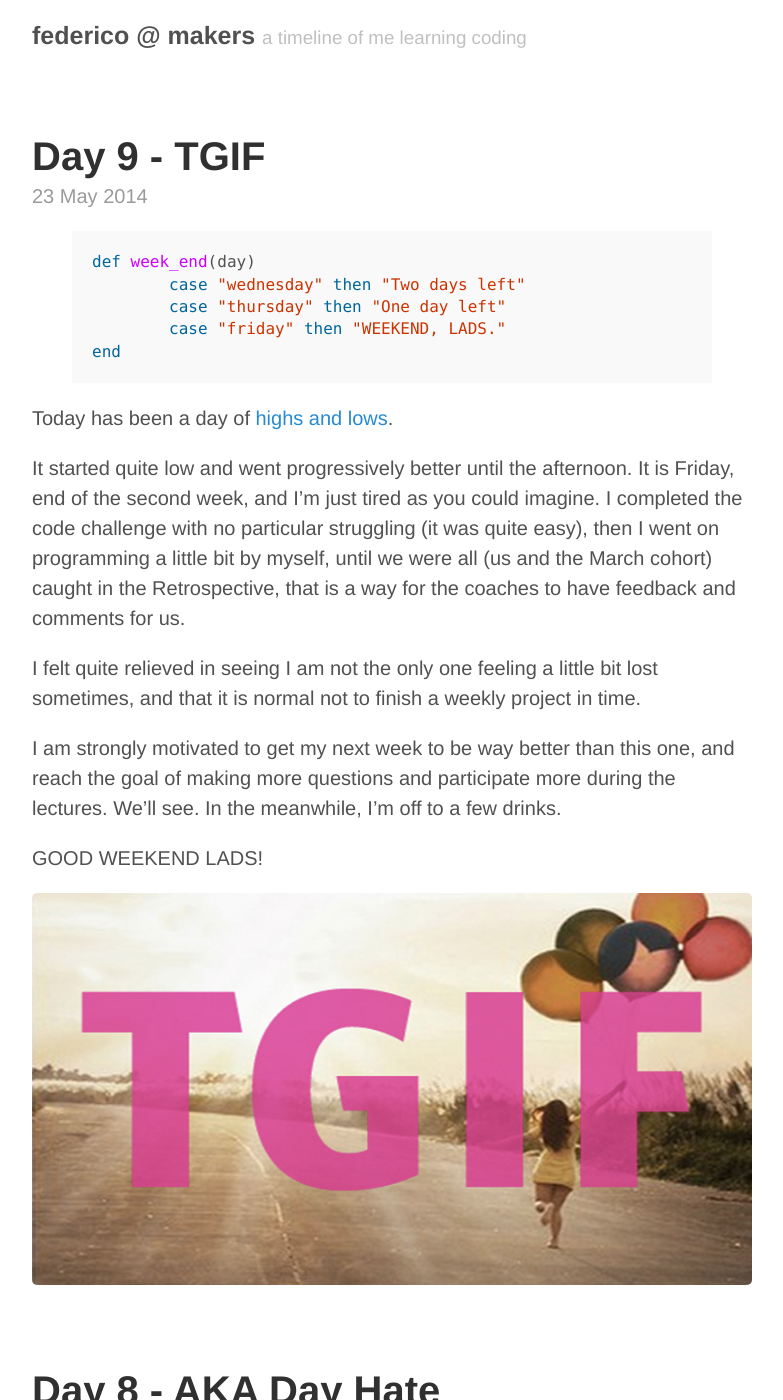
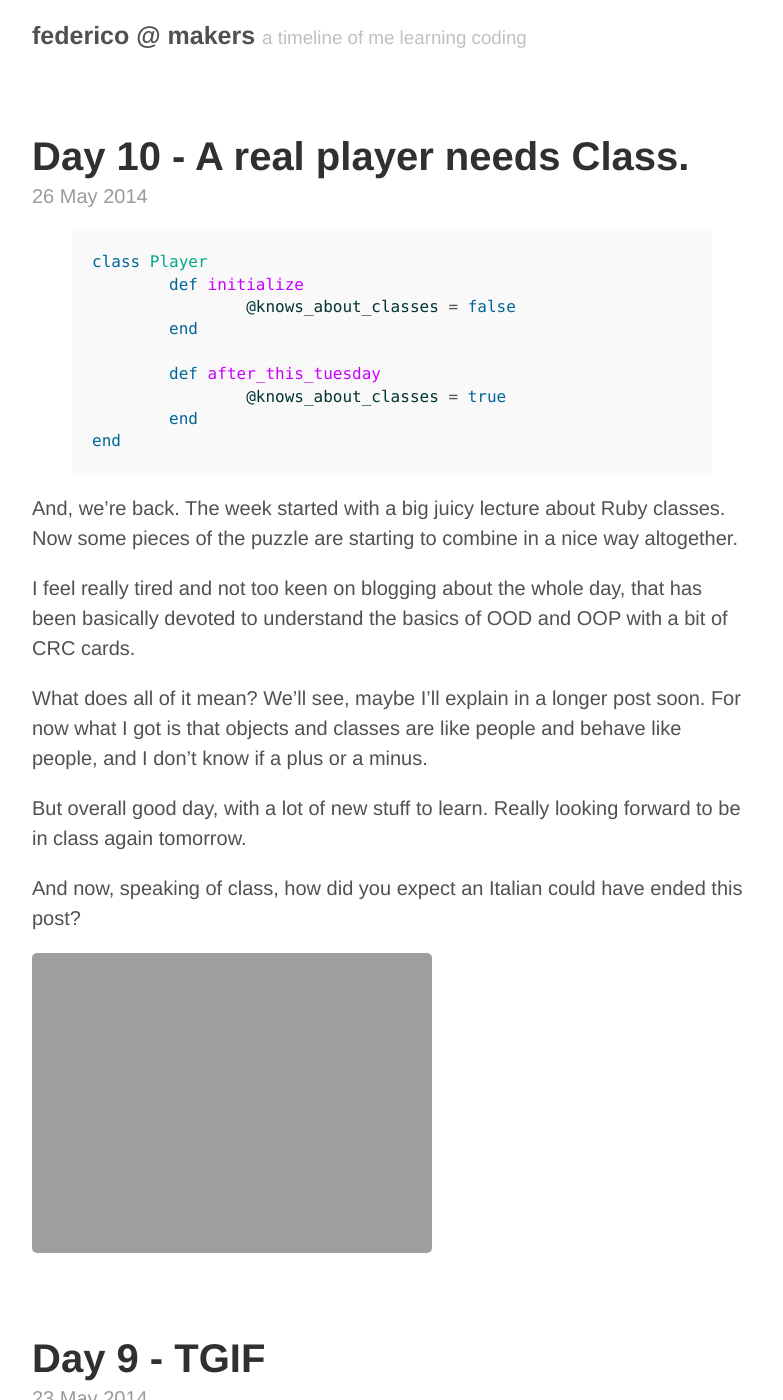
Before and after one commit to federicomaffei/federicomaffei.github.io, a Jekyll site: the page built from index.html, in a window 1280 px wide and 1400 px high. Shown: the whole window, without its empty margins (248-1031 px from the left). Built offline with Jekyll 4.4.1, drawn with Linux system fonts in a browser that asks for light colours; Markdown is read by kramdown in place of the engine named in the settings; the list of posts is cut into pages by our own code; some of the changed text lies outside the part shown.

Commit message:
new post - day 10

```diff
--- /dev/null
+++ b/_posts/2014-05-26-day-10.md
@@ -0,0 +1,30 @@
+---
+layout: post
+title: Day 10 - A real player needs Class.
+---
+
+{% highlight ruby %}
+class Player
+	def initialize
+		@knows_about_classes = false
+	end
+
+	def after_this_tuesday
+		@knows_about_classes = true
+	end
+end
+
+{% endhighlight %}
+
+And, we're back. The week started with a big juicy lecture about Ruby classes.
+Now some pieces of the puzzle are starting to combine in a nice way altogether.
+
+I feel really tired and not too keen on blogging about the whole day, that has been basically devoted to understand the basics of OOD and OOP with a bit of CRC cards.
+
+What does all of it mean? We'll see, maybe I'll explain in a longer post soon. For now what I got is that objects and classes are like people and behave like people, and I don't know if a plus or a minus.
+
+But overall good day, with a lot of new stuff to learn. Really looking forward to be in class again tomorrow.
+
+And now, speaking of class, how did you expect an Italian could have ended this post?
+
+![BAGGIO](http://federicomaffei.github.io/public/images/baggio.jpeg)
```
Also changed, not shown: _posts/2014-05-21-day-7.md (+1 -1 lines), public/images/baggio.jpg (added).
